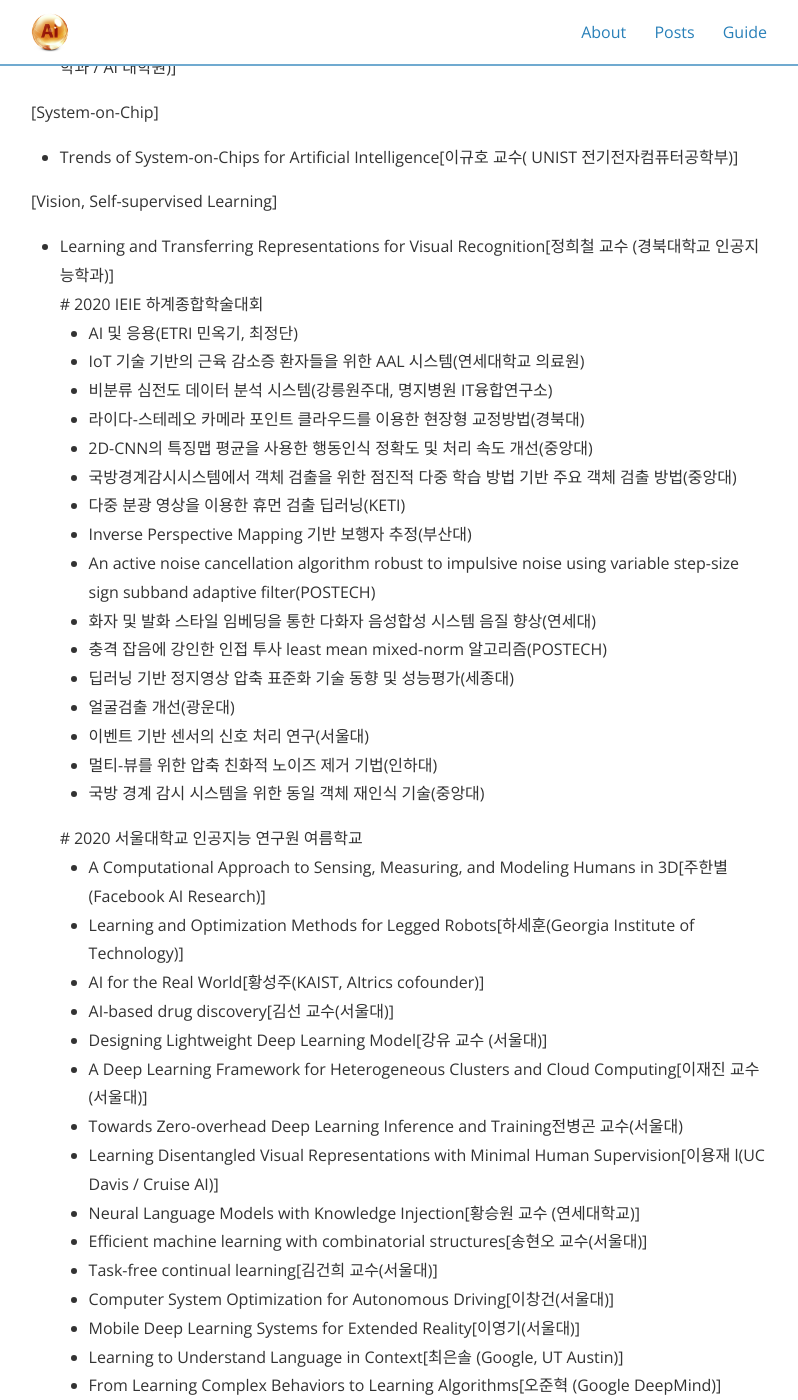
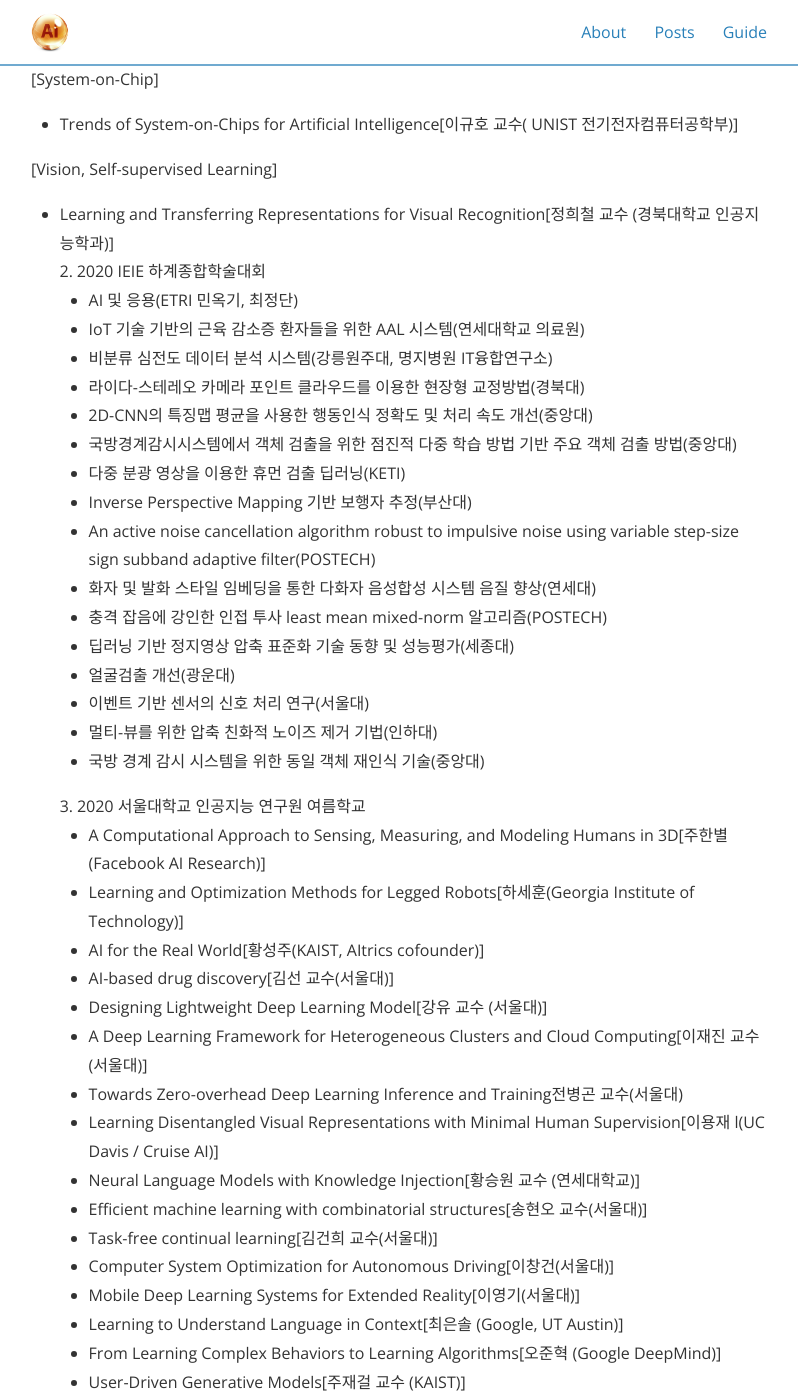
Before and after one commit to jeonghoonkim1211/jeonghoonkim1211.github.io, a Jekyll site: the page built from _posts/2021-02-22-seminar1.md, in a window 1280 px wide and 1400 px high, scrolled down 1128 px. Shown: the whole window, without its empty margins (241-1039 px from the left). Built offline with Jekyll 4.4.1, drawn with Linux system fonts in a browser that asks for light colours; nearby versions of some CDN libraries; some of the changed text lies outside the part shown.

Commit message:
Update 2021-02-22-seminar1.md

```diff
--- a/_posts/2021-02-22-seminar1.md
+++ b/_posts/2021-02-22-seminar1.md
@@ -41,7 +42,7 @@ cover:  "/assets/seminar1.png"
 <li>Learning and Transferring Representations for Visual Recognition[정희철 교수 (경북대학교 인공지능학과)]</li>
 
 
-# 2020 IEIE 하계종합학술대회
+2. 2020 IEIE 하계종합학술대회
 
 <ul>
 <li>AI 및 응용(ETRI 민옥기, 최정단)</li>
@@ -62,7 +63,7 @@ cover:  "/assets/seminar1.png"
 <li>국방 경계 감시 시스템을 위한 동일 객체 재인식 기술(중앙대)</li>
 </ul>
 
-# 2020 서울대학교 인공지능 연구원 여름학교
+3. 2020 서울대학교 인공지능 연구원 여름학교
 
 <ul>
  <li>A Computational Approach to Sensing, Measuring, and Modeling Humans in 3D[주한별(Facebook AI Research)]</li>
```
Also changed, not shown: other parts of _posts/2021-02-22-seminar1.md (+4 -3 lines).
